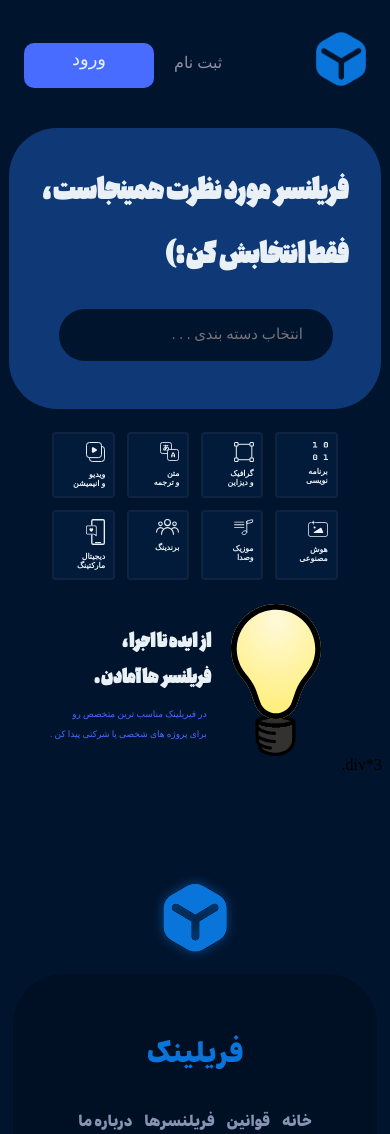
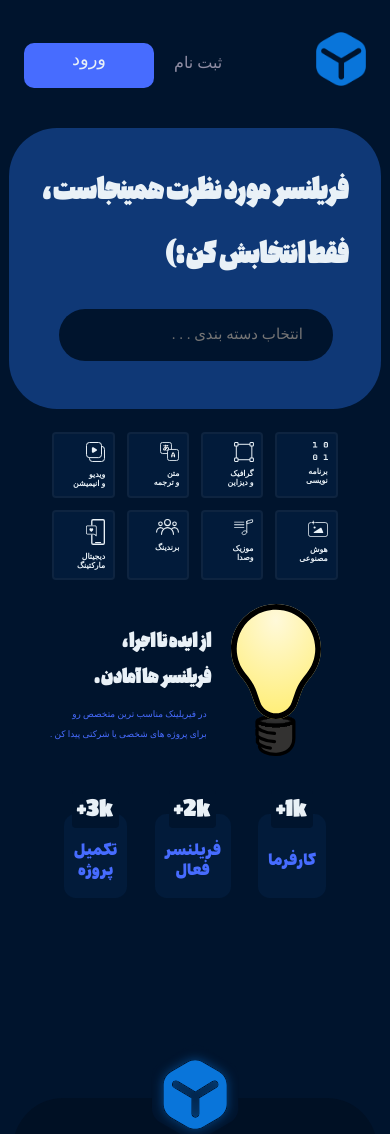
Before and after one commit to CRT-Retro/Freelance-site, a plain HTML site: page templates/index.html in a window 390 px wide. Shown: the top 1134 px of the page. Drawn offline with Linux system fonts and the light colour scheme; files whose address does not match are found by name; a web font is replaced by a local one.

Commit message:
add ups-activ

```diff
--- a/static/style.css
+++ b/static/style.css
@@ -39,6 +39,14 @@
     font-style: normal;
 }
 
+@font-face {
+	font-family: "bon-black";
+	src: url(../static/fonts/bon-Black.woff),
+	url(../static/fonts/bon-Black.woff);
+    font-weight: normal;
+    font-style: normal;
+}
+
 
 h1,h2,h3,h3,h4,h5,h6,p
 {
@@ -53,10 +61,10 @@ body
 }
 
 
-header
+/* header
 {
-    /* background-color: #fff; */
-}
+    background-color: #fff;
+} */
 
 button,a
 {
@@ -86,10 +94,10 @@ button,a
     gap: 10px;
 }
 
-.logo
+/* .logo
 {
-    /* background-color: #f41919; */
-}
+    background-color: #f41919;
+} */
 
 .logo-img
 {
@@ -268,7 +276,7 @@ footer
     border-radius: 50px;
     margin: 200px 100px 30px 100px;
     padding: 50px 70px 10px 70px;
-    color: aliceblue;
+    color: #E9F1F7;
 }
 
 /* .links-footer
@@ -416,9 +424,9 @@ footer
     .logo-highlight
     {
     position: absolute;
-    transform: translate(-50%, 175%);
+    transform: translate(-50%, 50%);
     width: 100px;
-    /* top: 1230px; */
+    top: 9pc;
     left: 50%;
     }
 
@@ -591,3 +599,115 @@ footer
     line-height: 5vw;
 
 }
+
+.active-ups
+{
+    display: flex;
+    position: relative;
+    justify-content: center;
+    gap: 10vw;
+}
+
+.user-project-safe
+{
+    display: flex;
+    position: relative;
+    flex-direction: column;
+    align-items: center;
+    justify-content: center;
+    background-color: #021B3A;
+    border-radius: 2vw;
+    margin-top: 15vw;
+}
+
+.ups-num
+{
+    background-color: #00142D;
+    color: #E9F1F7;
+    font-family: colak;
+    font-size: 3vw;
+    border-radius: 1vw;
+    position: absolute;
+    padding: 0.3vw 1.5vw 0vw 1vw;
+    bottom: 6.5vw;
+}
+.ups-text
+{
+    padding:2vw 2.5vw 0px 2.5vw;
+    font-family: bon-black;
+    font-size: 2vw;
+    text-align: center;
+    color: #476CFF;
+
+}
+
+.ups2
+{
+    order: 0;
+}
+.ups3
+{
+    order: 1;
+}
+.ups1
+{
+    order: 2;
+}
+
+.line1
+{
+    position: absolute;
+    top: 20vw;
+    width: 75vw;
+}
+
+@media screen and (max-width: 750px)
+{
+    .user-project-safe
+{
+    display: flex;
+    position: relative;
+    flex-direction: column;
+    align-items: center;
+    justify-content: center;
+    background-color: #021B3A;
+    border-radius: 3vw;
+    margin-top: 15vw;
+}
+    .active-ups
+{
+    display: flex;
+    position: relative;
+    justify-content: center;
+    gap: 7vw;
+}
+    .line1
+{
+    display: none;
+    position: absolute;
+    top: 20vw;
+    /* right: 4.5vw; */
+    width: 98vw;
+}
+.ups-num
+{
+    background-color: #00142D;
+    color: #E9F1F7;
+    font-family: colak;
+    font-size: 6vw;
+    border-radius: 1vw;
+    position: absolute;
+    padding: 0.3vw 1.5vw 0vw 1vw;
+    height: 37px;
+    bottom: 10vw;
+}
+.ups-text
+{
+    padding:2vw 2.5vw 0px 2.5vw;
+    font-family: bon-black;
+    font-size: 3.5vw;
+    text-align: center;
+    color: #476CFF;
+
+}
+}
--- a/templates/index.html
+++ b/templates/index.html
@@ -121,8 +121,29 @@
                 <img src="/static/icons/light icon.svg" alt="" class="employer-attraction-img" width="100%">
             </div>
 
+            <div class="active-ups">
 
-            div*3.
+                <div class="line1"><img src="../static/icons/line.svg" alt="" width="100%"></div>
+
+                <div class="user-project-safe ups1">
+                    <h4 class="ups-num">3k+</h4>
+
+                    <h4 class="ups-text ">تکمیل<br>پروژه</h4>
+                </div>
+
+                <div class="user-project-safe ups2">
+                    <h4 class="ups-num">1k+</h4>
+
+                    <h4 class="ups-text ">کارفرما</h4>
+                </div>
+
+                <div class="user-project-safe ups3">
+                    <h4 class="ups-num">2k+</h4>
+
+                    <h4 class="ups-text ">فریلنسر<br>فعال</h4>
+                </div>
+            </div>
+
 
 
 
```
Also changed, not shown: static/icons/line.svg (added).
